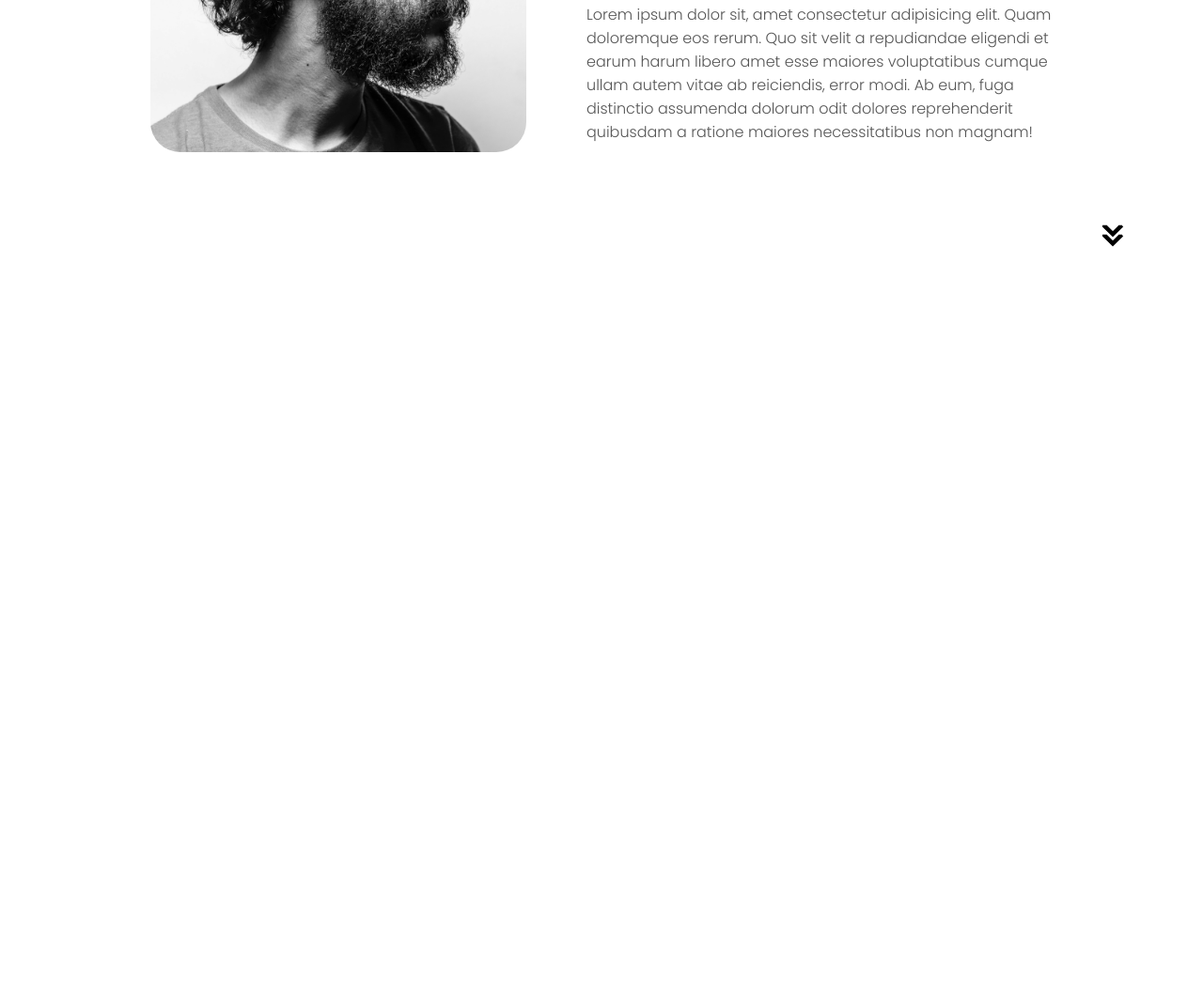
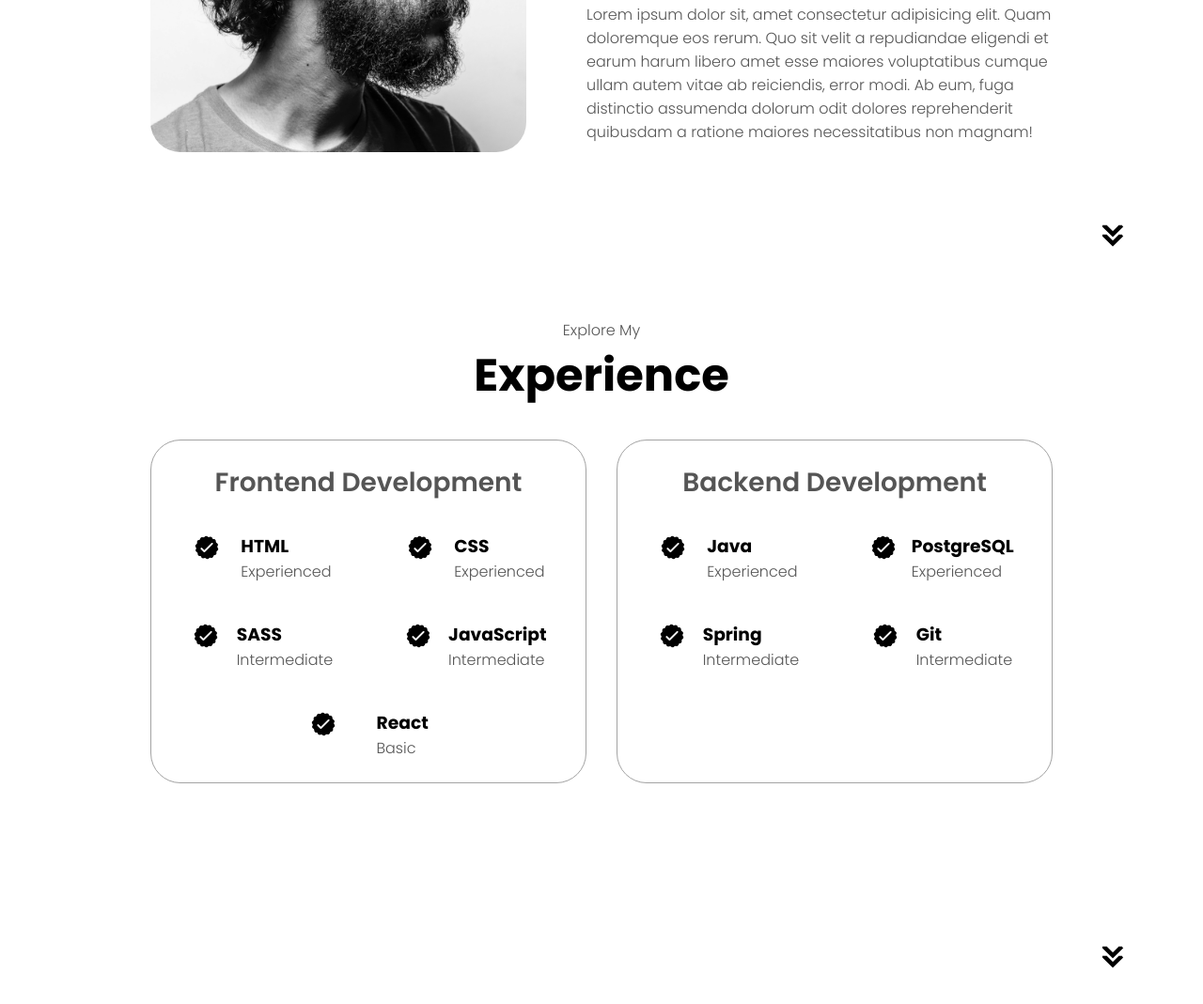
Before and after one commit to DianaSagoyan/portfolio, a plain HTML site: page index.html in a window 1280 px wide. Shown: the part 1237-2306 px from the top of the page at 94% size. Before the commit the page ends 1544 px from the top, so only its background shows below. Drawn offline with Linux system fonts and the light colour scheme.

Commit message:
Experience section

```diff
--- a/index.html
+++ b/index.html
@@ -136,6 +136,131 @@
         onclick="location.href='./#experience'"
       />
     </section>
+
+    <section id="experience">
+      <p class="section__text__p1">Explore My</p>
+      <h1 class="title">Experience</h1>
+      <div class="experience-details-container">
+        <div class="about-containers">
+          <div class="details-container">
+            <h2 class="experience-sub-title">Frontend Development</h2>
+            <div class="article-container">
+              <article>
+                <img
+                  src="./assets/checkmark.png"
+                  alt="Experience icon"
+                  class="icon"
+                />
+                <div>
+                  <h3>HTML</h3>
+                  <p>Experienced</p>
+                </div>
+              </article>
+              <article>
+                <img
+                  src="./assets/checkmark.png"
+                  alt="Experience icon"
+                  class="icon"
+                />
+                <div>
+                  <h3>CSS</h3>
+                  <p>Experienced</p>
+                </div>
+              </article>
+              <article>
+                <img
+                  src="./assets/checkmark.png"
+                  alt="Experience icon"
+                  class="icon"
+                />
+                <div>
+                  <h3>SASS</h3>
+                  <p>Intermediate</p>
+                </div>
+              </article>
+              <article>
+                <img
+                  src="./assets/checkmark.png"
+                  alt="Experience icon"
+                  class="icon"
+                />
+                <div>
+                  <h3>JavaScript</h3>
+                  <p>Intermediate</p>
+                </div>
+              </article>
+              <article>
+                <img
+                  src="./assets/checkmark.png"
+                  alt="Experience icon"
+                  class="icon"
+                />
+                <div>
+                  <h3>React</h3>
+                  <p>Basic</p>
+                </div>
+              </article>
+            </div>
+          </div>
+
+          <div class="details-container">
+            <h2 class="experience-sub-title">Backend Development</h2>
+            <div class="article-container">
+              <article>
+                <img
+                  src="./assets/checkmark.png"
+                  alt="Experience icon"
+                  class="icon"
+                />
+                <div>
+                  <h3>Java</h3>
+                  <p>Experienced</p>
+                </div>
+              </article>
+              <article>
+                <img
+                  src="./assets/checkmark.png"
+                  alt="Experience icon"
+                  class="icon"
+                />
+                <div>
+                  <h3>PostgreSQL</h3>
+                  <p>Experienced</p>
+                </div>
+              </article>
+              <article>
+                <img
+                  src="./assets/checkmark.png"
+                  alt="Experience icon"
+                  class="icon"
+                />
+                <div>
+                  <h3>Spring</h3>
+                  <p>Intermediate</p>
+                </div>
+              </article>
+              <article>
+                <img
+                  src="./assets/checkmark.png"
+                  alt="Experience icon"
+                  class="icon"
+                />
+                <div>
+                  <h3>Git</h3>
+                  <p>Intermediate</p>
+                </div>
+              </article>
+            </div>
+          </div>
+        </div>
+      </div>
+      <img
+        src="./assets/arrow.png"
+        alt="Arrow icom"
+        class="icon arrow"
+        onclick="location.href='./#projects'"
+      />
+    </section>
     <script src="script.js"></script>
   </body>
 </html>
--- a/style.css
+++ b/style.css
@@ -297,3 +297,41 @@ section {
   width: 400px;
   margin: auto 0;
 }
+
+/* Experience section */
+#experience {
+  position: relative;
+}
+
+.experience-sub-title {
+  color: rgb(85, 85, 85);
+  font-weight: 600;
+  font-size: 1.75rem;
+  margin-bottom: 2rem;
+}
+
+.experience-details-container {
+  display: flex;
+  flex-direction: column;
+  justify-content: center;
+}
+
+.article-container {
+  display: flex;
+  text-align: initial;
+  flex-wrap: wrap;
+  gap: 2.5rem;
+  justify-content: space-around;
+  /* flex-direction: row; */
+}
+
+article {
+  display: flex;
+  width: 10rem;
+  justify-content: space-around;
+  gap: 0.5rem;
+}
+
+article .icon {
+  cursor: default;
+}
```
